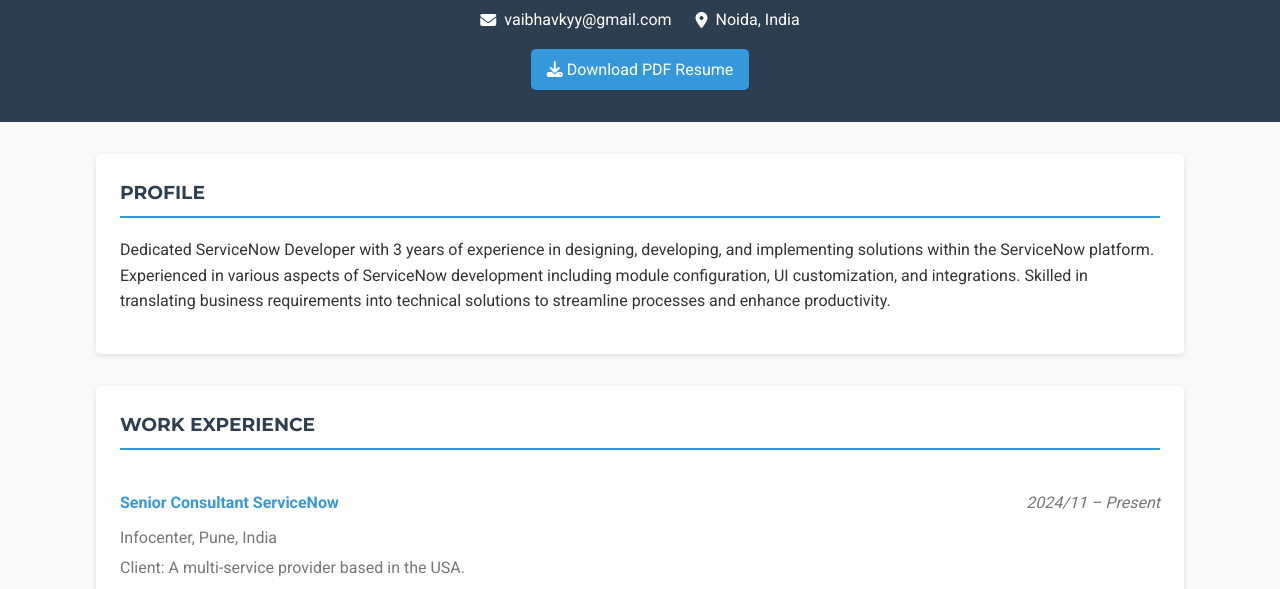
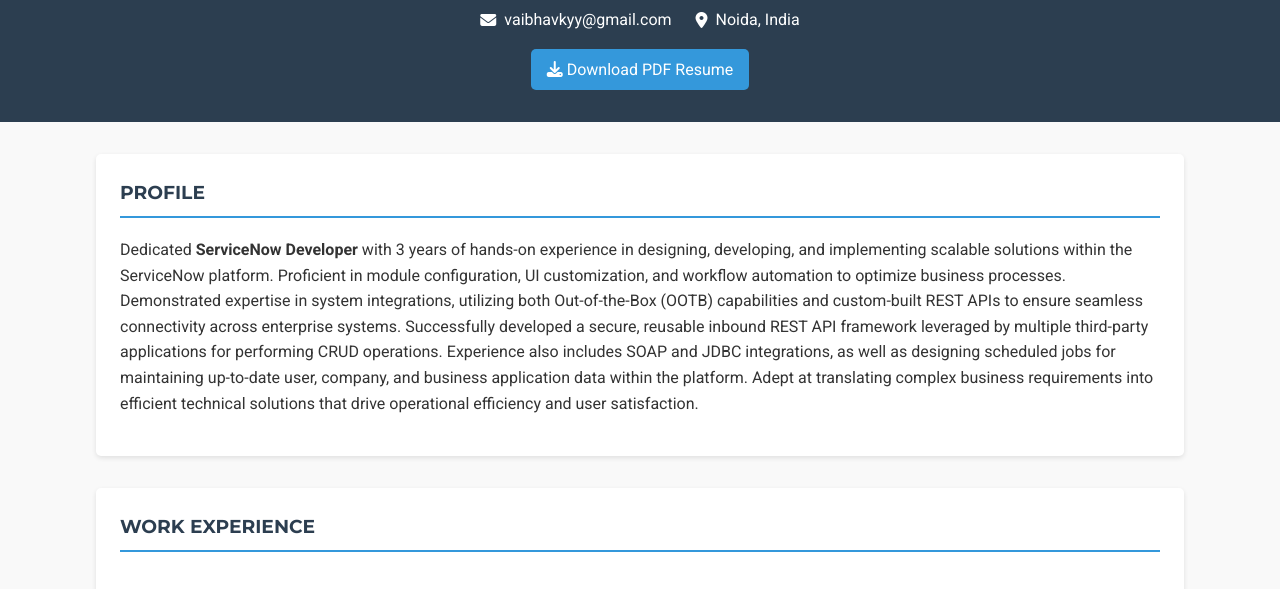
Before and after one commit to vaibhavkyy/resume, a plain HTML site: page index.html in a window 1280 px wide. Shown: the part 198-787 px from the top of the page. Drawn offline with Linux system fonts and the light colour scheme.

Commit message:
Update index.html

```diff
--- a/index.html
+++ b/index.html
@@ -28,7 +28,7 @@
     <main class="container">
         <section class="profile">
             <h3>PROFILE</h3>
-            <p>Dedicated ServiceNow Developer with 3 years of experience in designing, developing, and implementing solutions within the ServiceNow platform. Experienced in various aspects of ServiceNow development including module configuration, UI customization, and integrations. Skilled in translating business requirements into technical solutions to streamline processes and enhance productivity.</p>
+            <p>Dedicated <b>ServiceNow Developer</b> with 3 years of hands-on experience in designing, developing, and implementing scalable solutions within the ServiceNow platform. Proficient in module configuration, UI customization, and workflow automation to optimize business processes. Demonstrated expertise in system integrations, utilizing both Out-of-the-Box (OOTB) capabilities and custom-built REST APIs to ensure seamless connectivity across enterprise systems. Successfully developed a secure, reusable inbound REST API framework leveraged by multiple third-party applications for performing CRUD operations. Experience also includes SOAP and JDBC integrations, as well as designing scheduled jobs for maintaining up-to-date user, company, and business application data within the platform. Adept at translating complex business requirements into efficient technical solutions that drive operational efficiency and user satisfaction.</p>
         </section>
 
         <section class="experience">
```
